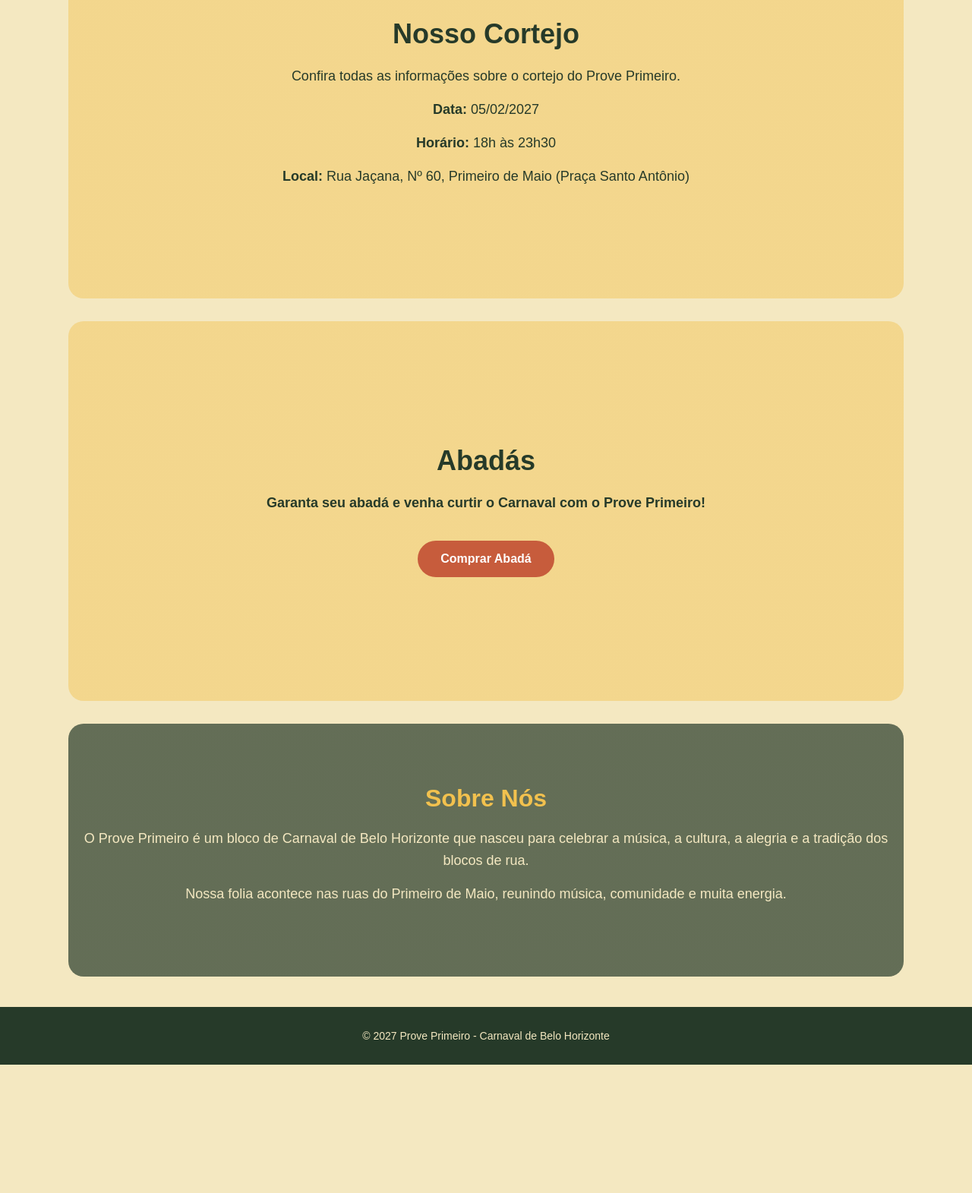
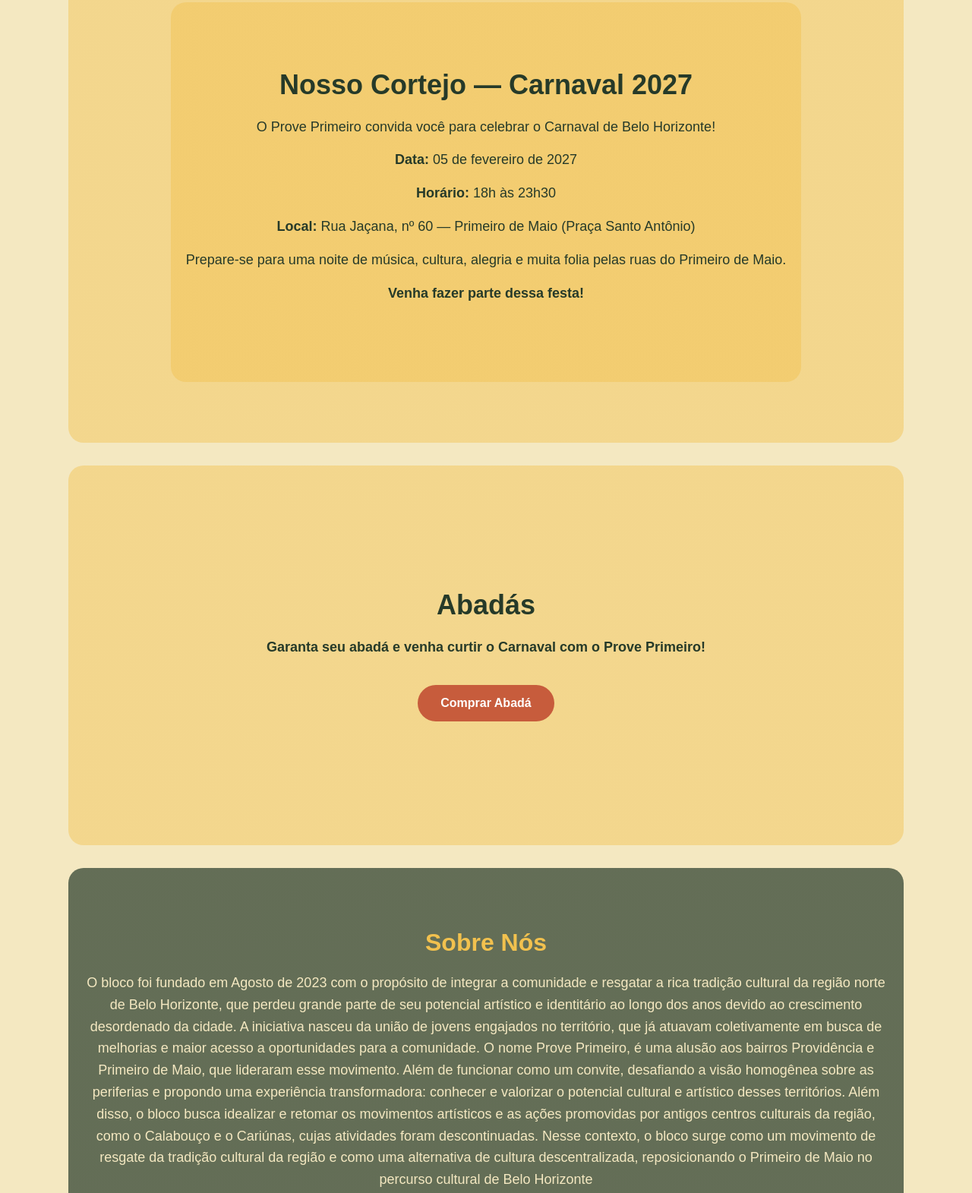
Before and after one commit to Ojuar4/Site-Prove-Primeiro-, a plain HTML site: page index.html in a window 1280 px wide. Shown: the part 1167-2738 px from the top of the page at 76% size. Before the commit the page ends 2569 px from the top, so only its background shows below. Drawn offline with Linux system fonts and the light colour scheme.

Commit message:
Refactor index.html for improved structure and clarity

```diff
--- a/index.html
+++ b/index.html
@@ -1,126 +1,112 @@
-<!DOCTYPE html>
+<!doctype html>
 <html lang="pt-br">
+  <head>
+    <meta charset="UTF-8" />
+    <meta name="viewport" content="width=device-width, initial-scale=1.0" />
 
-<head>
-    <meta charset="UTF-8">
-    <meta name="viewport" content="width=device-width, initial-scale=1.0">
-
-    <link rel="stylesheet" href="style.css">
+    <link rel="stylesheet" href="style.css" />
 
     <title>PROVE PRIMEIRO</title>
   </head>
 
   <body>
-
     <header>
-
-        <img src="imagens/logo,png.jpeg" alt="Logo Prove Primeiro">
+      <img src="imagens/logo,png.jpeg" alt="Logo Prove Primeiro" />
 
       <h1>PROVE PRIMEIRO</h1>
 
       <p>Carnaval de Belo Horizonte</p>
-
     </header>
 
-
     <main>
-
       <!-- INÍCIO -->
       <section class="inicio">
-
         <h2>O Carnaval Começa Aqui</h2>
 
-            <p>
-                Música, alegria, cultura e muita folia.
-            </p>
+        <p>Música, alegria, cultura e muita folia.</p>
 
         <div class="botoes">
-
           <a href="#cortejo">Cortejo</a>
 
           <a href="#abadas">Abadás</a>
 
           <a href="#sobre">Sobre nós</a>
-
         </div>
-
       </section>
-
 
       <!-- CORTEJO -->
       <section id="cortejo">
-
-            <h2>Nosso Cortejo</h2>
+        <section id="cortejo">
+          <h2>Nosso Cortejo — Carnaval 2027</h2>
 
           <p>
-                Confira todas as informações sobre o cortejo
-                do Prove Primeiro.
+            O Prove Primeiro convida você para celebrar o Carnaval de Belo
+            Horizonte!
+          </p>
+
+          <p><strong>Data:</strong> 05 de fevereiro de 2027</p>
+
+          <p><strong>Horário:</strong> 18h às 23h30</p>
+
+          <p>
+            <strong>Local:</strong> Rua Jaçana, nº 60 — Primeiro de Maio (Praça
+            Santo Antônio)
           </p>
 
           <p>
-                <strong>Data:</strong> 05/02/2027
+            Prepare-se para uma noite de música, cultura, alegria e muita folia
+            pelas ruas do Primeiro de Maio.
           </p>
 
           <p>
-                <strong>Horário:</strong> 18h às 23h30
+            <strong>Venha fazer parte dessa festa!</strong>
+          </p>
+        </section>
+      </section>
+
+      <!-- ABADÁS -->
+      <section id="abadas">
+        <h2>Abadás</h2>
+
+        <p>Garanta seu abadá e venha curtir o Carnaval com o Prove Primeiro!</p>
+
+        <a href="#" class="botao-abada"> Comprar Abadá </a>
+      </section>
+
+      <!-- SOBRE NÓS -->
+      <section id="sobre">
+        <h2>Sobre Nós</h2>
+
+        <p>
+          O bloco foi fundado em Agosto de 2023 com o propósito de integrar a
+          comunidade e resgatar a rica tradição cultural da região norte de Belo
+          Horizonte, que perdeu grande parte de seu potencial artístico e
+          identitário ao longo dos anos devido ao crescimento desordenado da
+          cidade. A iniciativa nasceu da união de jovens engajados no
+          território, que já atuavam coletivamente em busca de melhorias e maior
+          acesso a oportunidades para a comunidade. O nome Prove Primeiro, é uma
+          alusão aos bairros Providência e Primeiro de Maio, que lideraram esse
+          movimento. Além de funcionar como um convite, desafiando a visão
+          homogênea sobre as periferias e propondo uma experiência
+          transformadora: conhecer e valorizar o potencial cultural e artístico
+          desses territórios. Além disso, o bloco busca idealizar e retomar os
+          movimentos artísticos e as ações promovidas por antigos centros
+          culturais da região, como o Calabouço e o Cariúnas, cujas atividades
+          foram descontinuadas. Nesse contexto, o bloco surge como um movimento
+          de resgate da tradição cultural da região e como uma alternativa de
+          cultura descentralizada, reposicionando o Primeiro de Maio no percurso
+          cultural de Belo Horizonte
         </p>
 
         <p>
-                <strong>Local:</strong>
-                Rua Jaçana, Nº 60, Primeiro de Maio
-                (Praça Santo Antônio)
+          Nossa folia acontece nas ruas do Primeiro de Maio, reunindo música,
+          comunidade e muita energia.
         </p>
-
       </section>
-
-
-        <!-- ABADÁS -->
-        <section id="abadas">
-
-            <h2>Abadás</h2>
-
-            <p>
-                Garanta seu abadá e venha curtir o Carnaval
-                com o Prove Primeiro!
-            </p>
-
-            <a href="#" class="botao-abada">
-                Comprar Abadá
-            </a>
-
-        </section>
-
-
-        <!-- SOBRE NÓS -->
-        <section id="sobre">
-
-            <h2>Sobre Nós</h2>
-
-            <p>
-                O Prove Primeiro é um bloco de Carnaval de Belo
-                Horizonte que nasceu para celebrar a música,
-                a cultura, a alegria e a tradição dos blocos
-                de rua.
-            </p>
-
-            <p>
-                Nossa folia acontece nas ruas do Primeiro de Maio,
-                reunindo música, comunidade e muita energia.
-            </p>
-
-        </section>
-
     </main>
 
-
     <footer>
-
-        <p>
-            © 2027 Prove Primeiro - Carnaval de Belo Horizonte
-        </p>
-
+      <p>© 2027 Prove Primeiro - Carnaval de Belo Horizonte</p>
     </footer>
-
   </body>
-
 </html>
```
Lines whose indentation alone changed are shown as unchanged.
